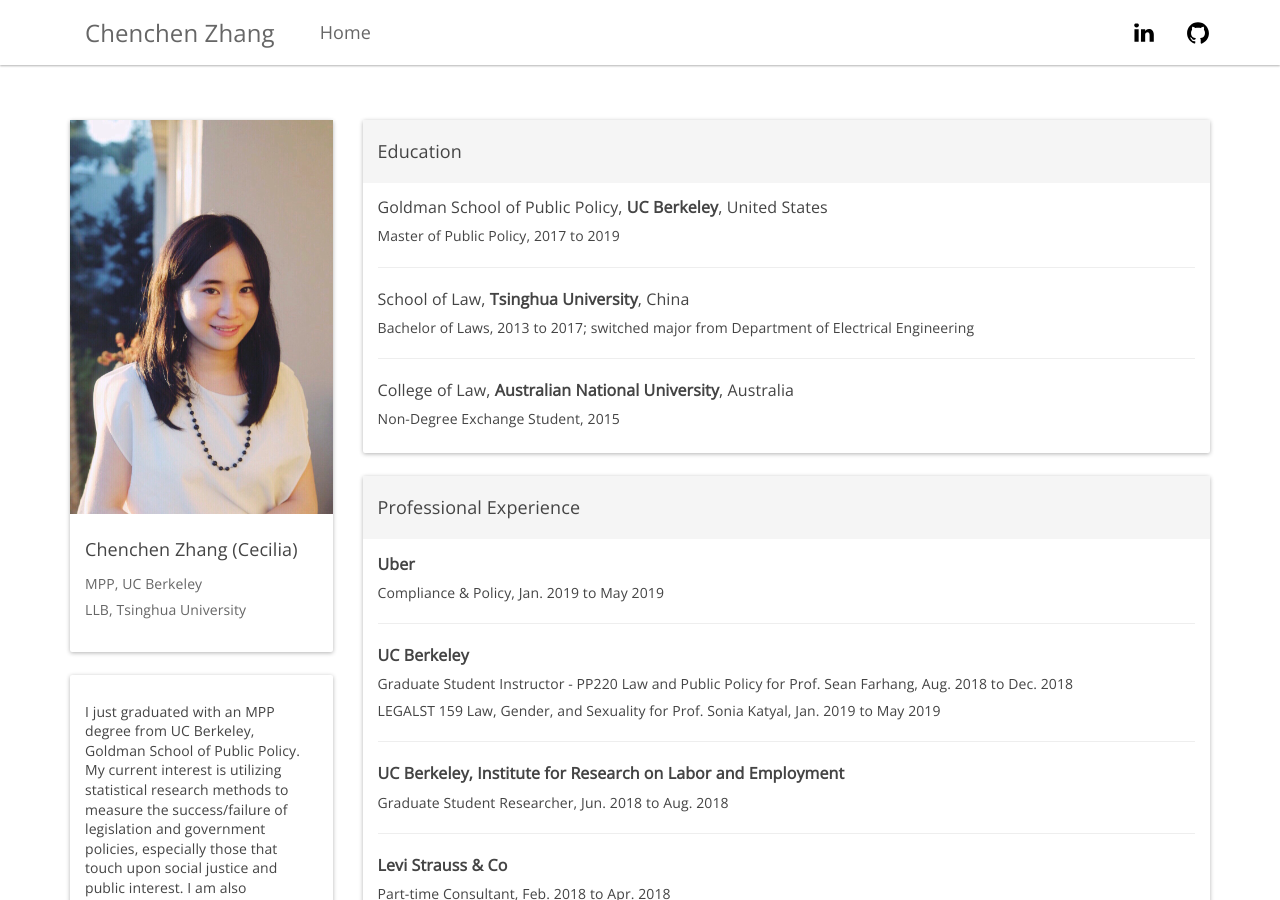
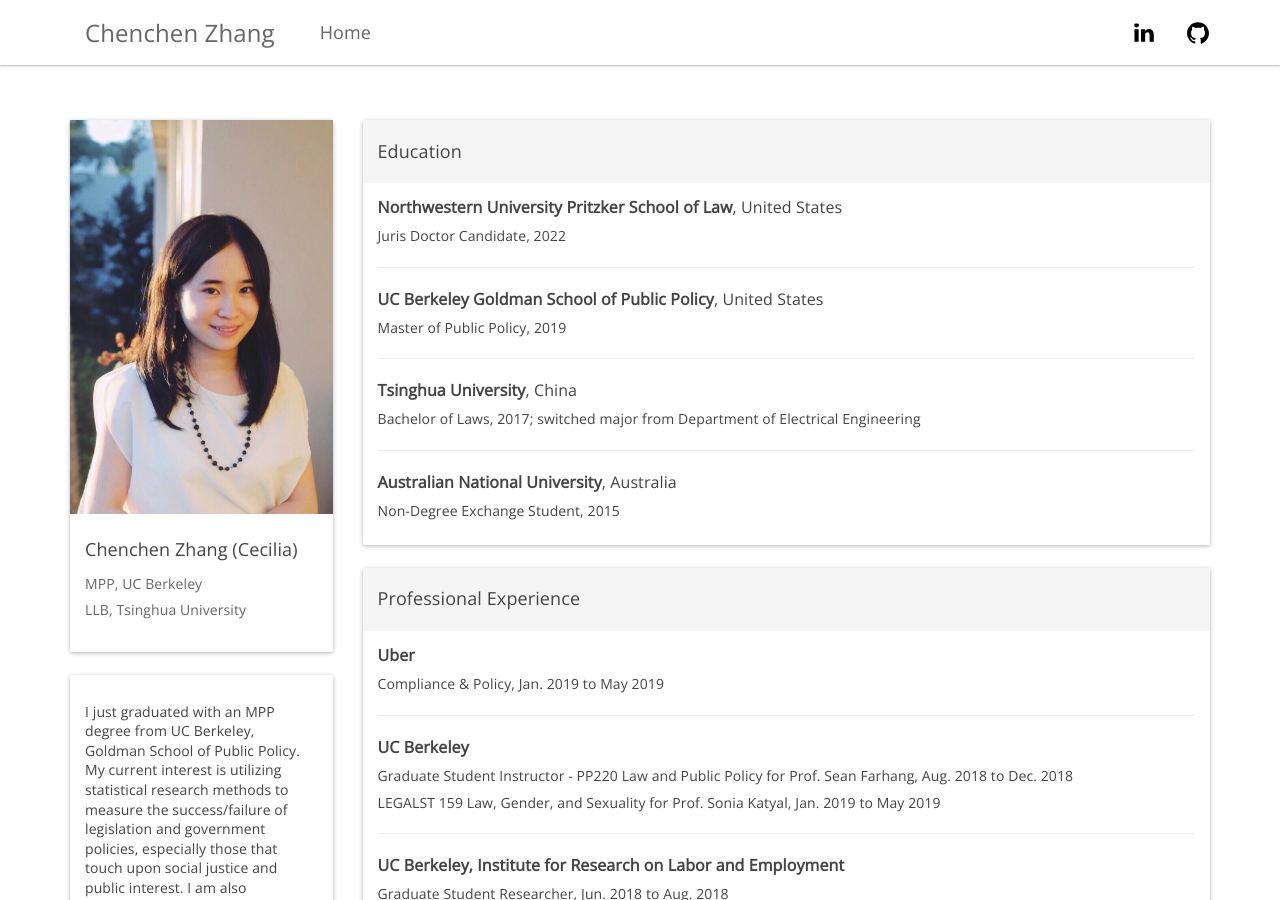
Before and after one commit to CeciliaZhang/-CeciliaZhang-.github-io, a Jekyll site: the page built from index.html, in a window 1280 px wide and 900 px high. Built offline with Jekyll 4.4.1, drawn with Linux system fonts in a browser that asks for light colours; nearby versions of some CDN libraries.

Commit message:
Update education.html

```diff
--- a/_includes/education.html
+++ b/_includes/education.html
@@ -3,13 +3,16 @@
         <h4>Education</h4>
     </div>
     <div class="panel-body" style="padding-top: 5px;">
-        <h5>Goldman School of Public Policy, <b>UC Berkeley</b>, United States</h5>
-        <h6>Master of Public Policy, 2017 to 2019</h6>
+        <h5><b>Northwestern University Pritzker School of Law</b>, United States</h5>
+        <h6>Juris Doctor Candidate, 2022</h6>
         <hr/>
-        <h5>School of Law, <b>Tsinghua University</b>, China</h5>
-        <h6>Bachelor of Laws, 2013 to 2017; switched major from Department of Electrical Engineering</h6>
+        <h5><b>UC Berkeley Goldman School of Public Policy</b>, United States</h5>
+        <h6>Master of Public Policy, 2019</h6>
         <hr/>
-        <h5>College of Law, <b>Australian National University</b>, Australia</h5>
+        <h5><b>Tsinghua University</b>, China</h5>
+        <h6>Bachelor of Laws, 2017; switched major from Department of Electrical Engineering</h6>
+        <hr/>
+        <h5><b>Australian National University</b>, Australia</h5>
         <h6>Non-Degree Exchange Student, 2015</h6>
     </div>
 </div>
```
